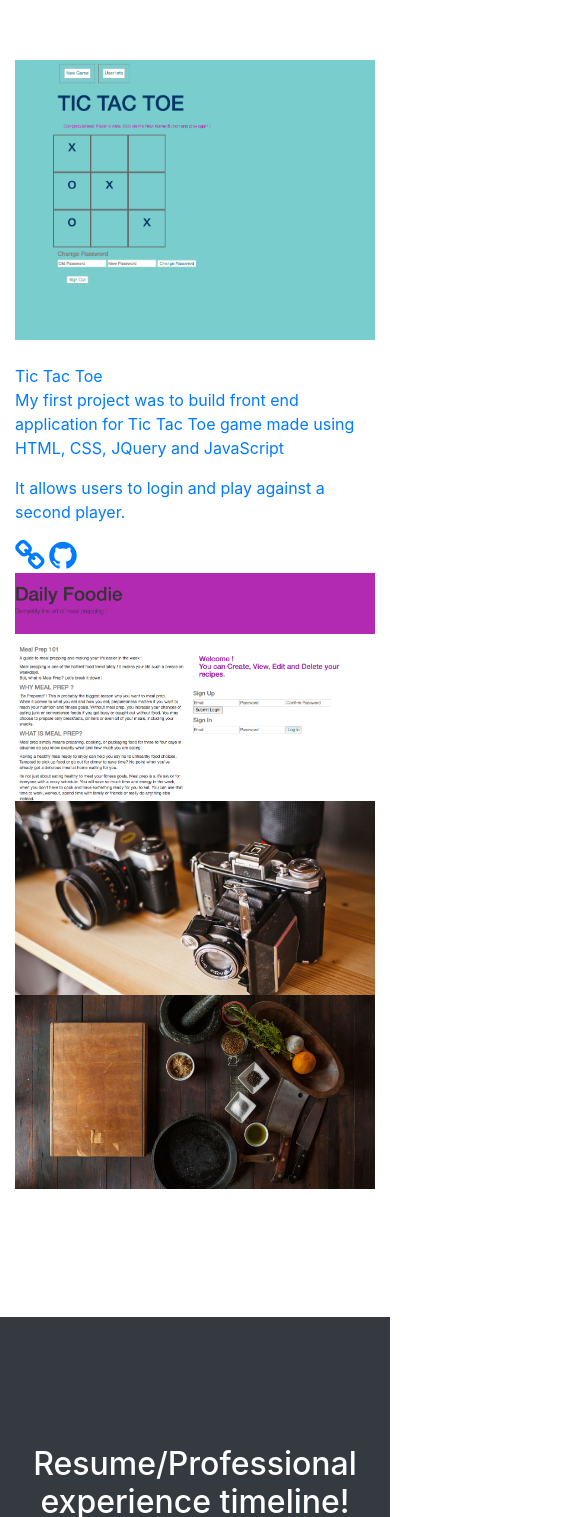
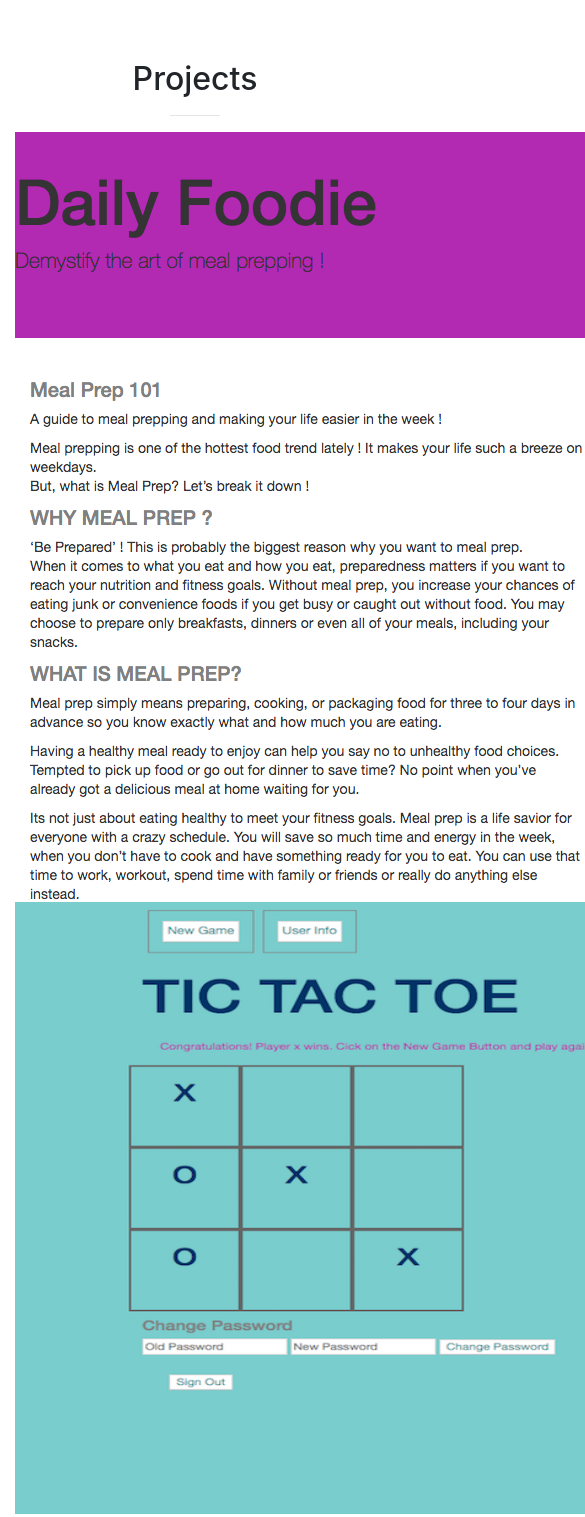
Before and after one commit to priyankaharkare/priyankaharkare.github.io, a website with bundled scripts: page index.html in a window 390 px wide. Shown: the part 8164-9681 px from the top of the page, 585 px wide, since content can reach past the window. Built offline with nearby package versions, Linux system fonts and the light colour scheme.

Commit message:
Add resize image for Tic tac toe

```diff
--- a/index.html
+++ b/index.html
@@ -274,45 +274,83 @@
     </div>
   </section>
 
+<!-- "img/portfolio/fullsize/dailyFoodie_screenshot.png" -->
+  <!-- Portfolios below -->
 
-  <!-- Portfolios below -->
-  <section>
-    <div class="col-xs-12 col-lg-6 col-sm-6">
-      <a class="portfolio-box" href="img/portfolio/fullsize/ticTacToe-screenshot.png">
-                <img class="img-fluid" src="img/portfolio/fullsize/ticTacToe-screenshot.png" alt="">
+  <section class="no-padding" id="projects">
+      <div class="container-fluid">
+        <div class="row">
+          <div class="col-lg-12 text-center">
+            <h2 class="section-heading">Projects</h2>
+            <hr class="primary">
+          </div>
+        </div>
+        <div class="row no-gutter popup-gallery">
+<!-- project below -->
+
+<div class="col-lg-6 col-sm-6">
+  <div class="item-wrap">
+
+  <!-- 1188 x 678 image fits best -->
+  <div class="portfolio-box">
+    <img src="img/portfolio/fullsize/dailyFoodie_screenshot.png" class="img-responsive" alt="image of the DailyFoodie website">
     <div class="portfolio-box-caption">
         <div class="portfolio-box-caption-content">
             <div class="project-category text-faded">
-                      My first project
+                Project
+            </div>
+            <div class="project-name">
+                Daily Foodie
+            </div>
+            <div>Exobase is a cloud storage site connected to AWS-S3, built as a team of 4.
+              Store your important documents and pictures, and browse through a feed of your
+              friends favorite pictures.
+            </div>
+            <div>The backend is built using Express and Node with a MongoDB, while the frontend is built with HTML5, CSS, Javascript, Jquery, AJAX and Handlebars.
+            </div>
+            <a class="project-link" href="https://priyankaharkare.github.io/dailyFoodie_client/" target="_blank">
+              <i class="fa fa-link fa-2x" aria-hidden="true"></i></a>
+            <a class="project-link" href="https://github.com/priyankaharkare/dailyFoodie_client" target="_blank">
+              <i class="fa fa-github fa-2x" aria-hidden="true"></i></a>
+            <a class="project-link" href="https://github.com/priyankaharkare/dailyFoodie_api" target="_blank">
+              <i class="fa fa-github-square fa-2x" aria-hidden="true"></i></a>
+        </div>
+    </div>
+  </div>
+</div>
 </div>
 
+
+
+
+<!-- project below -->
+  <div class="col-lg-6 col-sm-6">
+  <div class="portfolio-box">
+  <img src="img/portfolio/fullsize/ticTacToeResize1.png" class="img-responsive" alt="screenshot of tic tac toe" width="1073" height="612">
+    <div class="portfolio-box-caption">
+        <div class="portfolio-box-caption-content">
+            <div class="project-category text-faded">
+                Project
+</div>
 <div class="project-name">
-                    Tic Tac Toe
+  Share 'N' Play
   </div>
-                  <div>  <p>My first project was to build front end application for Tic Tac Toe game made using HTML, CSS, JQuery and JavaScript</p>
-                    <p>It allows users to login and play against a second player. </p>
+<div>This app allows users to share their toddler toys with other users. Users can login and add their toys to the app. They can also view others' toys and request to share those as well.
+</div>
+<div>The frontend is built with HTML5, CSS, Javascript, Jquery, AJAX and Handlebars.The backend is built using Ruby on Rails
+  and postgreSQL.
+</div>
 <a class="project-link" href="https://priyankaharkare.github.io/ticTacToe-priyanka/" target="_blank">
   <i class="fa fa-link fa-2x" aria-hidden="true"></i></a>
 <a class="project-link" href="https://github.com/priyankaharkare/ticTacToe-priyanka" target="_blank">
   <i class="fa fa-github fa-2x" aria-hidden="true"></i></a>
+
 </div>
 </div>
 </div>
-    </a>
-    <div class="links row text-center">
-      <!-- <ul class="fa fa-github"></ul> -->
-      <!-- <a target="_blank class="btn btn-default" href="https://github.com/priyankaharkare/ticTacToe-priyanka">View Github</a> -->
-      <!-- <a target="_blank href="https://priyankaharkare.github.io/ticTacToe-priyanka/" class="btn btn-default">
-                <li class="fa fa-laptop">
-                </li>
-                View Site
-              </a> -->
-    </div>
-    </div>
-
     <!-- Portfolio 2 below -->
 
-    <div class="col-xs-12 col-lg-6 col-sm-6">
+    <!-- <div class="col-xs-12 col-lg-6 col-sm-6">
       <a class="portfolio-box" href="img/portfolio/fullsize/dailyFoodie_screenshot.png">
                 <img class="img-fluid" src="img/portfolio/fullsize/dailyFoodie_screenshot.png" alt="">
                 <div class="portfolio-box-caption">
@@ -329,7 +367,7 @@
 
     </div>
     <!-- Next project below -->
-    <div class="col-xs-12 col-lg-6 col-sm-6">
+    <!-- <div class="col-xs-12 col-lg-6 col-sm-6">
       <a class="portfolio-box" href="img/portfolio/fullsize/3.jpg">
                 <img class="img-fluid" src="img/portfolio/thumbnails/3.jpg" alt="">
                 <div class="portfolio-box-caption">
@@ -343,9 +381,9 @@
                   </div>
                 </div>
               </a>
-    </div>
+    </div> -->
     <!-- capstone project below -->
-    <div class="col-lg-4 col-sm-6">
+    <!-- <div class="col-lg-4 col-sm-6">
       <a class="portfolio-box" href="img/portfolio/fullsize/4.jpg">
                 <img class="img-fluid" src="img/portfolio/thumbnails/4.jpg" alt="">
                 <div class="portfolio-box-caption">
@@ -359,7 +397,7 @@
                   </div>
                 </div>
               </a>
-    </div>
+    </div> -->
     <!-- Entire div box below -->
     </div>
     </div>
```
Also changed, not shown: img/portfolio/fullsize/TicTacToeResize1.png (added). Lines whose indentation alone changed are shown as unchanged.
